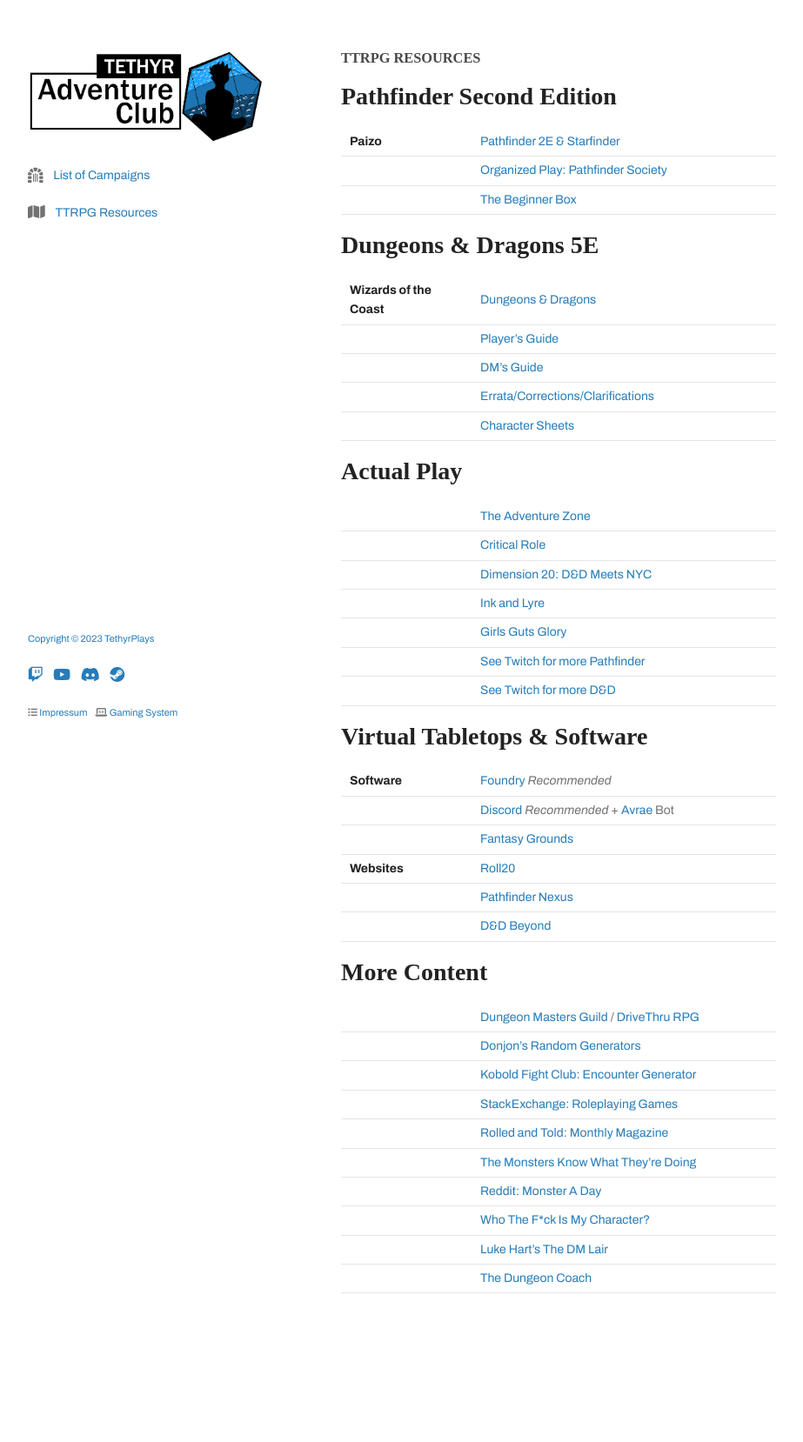
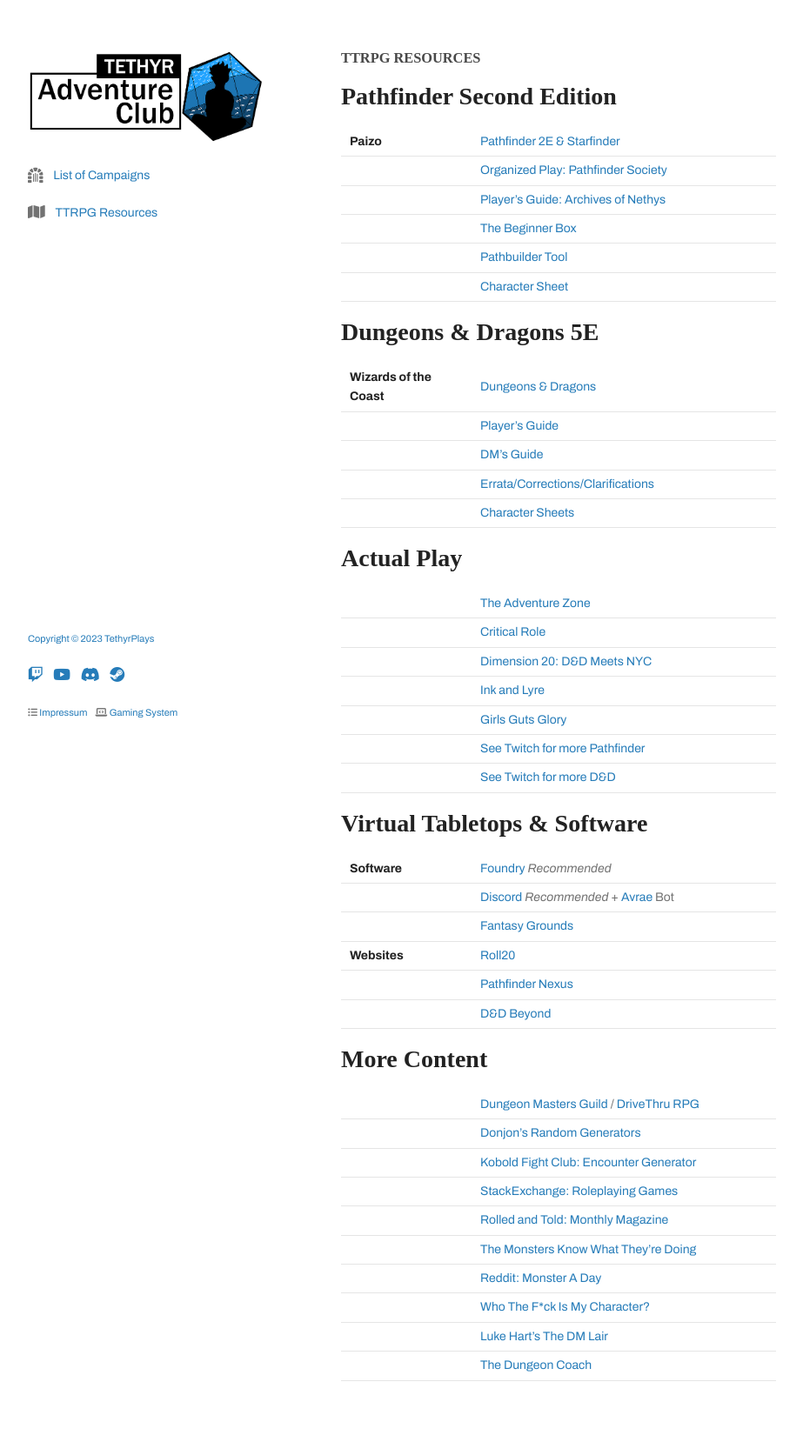
Before and after one commit to tethyrplays/tethyrplays, a Jekyll site: the page built from resources/index.md, in a window 1280 px wide. Shown: the whole page at 87% size, without its empty margins (178-1101 px from the left). Built offline with Jekyll 4.4.1, drawn with Linux system fonts in a browser that asks for light colours; nearby versions of some CDN libraries; some web fonts are replaced; our own code applies the rules of GitHub Pages for plain Markdown files; the repository's description, which GitHub fills in, is left out; before the commit the page ends 1557 px from its top, so only the background shows below that.

Commit message:
Update index.md

```diff
--- a/resources/index.md
+++ b/resources/index.md
@@ -5,7 +5,10 @@
 | ---: | :--- |
 | **Paizo** | [Pathfinder 2E &amp; Starfinder](https://paizo.com/) |
 | | [Organized Play: Pathfinder Society](https://paizo.com/organizedplay) |
+| | [Player's Guide: Archives of Nethys](https://2e.aonprd.com/PlayersGuide.aspx) |
 | | [The Beginner Box](https://paizo.com/pathfinder/beginnerbox) |
+| | [Pathbuilder Tool](https://pathbuilder2e.com/) |
+| | [Character Sheet](https://paizo.s3-us-west-2.amazonaws.com/PZO2101-CharacterSheet-Color.pdf) |
 
 # Dungeons & Dragons 5E
 
```
